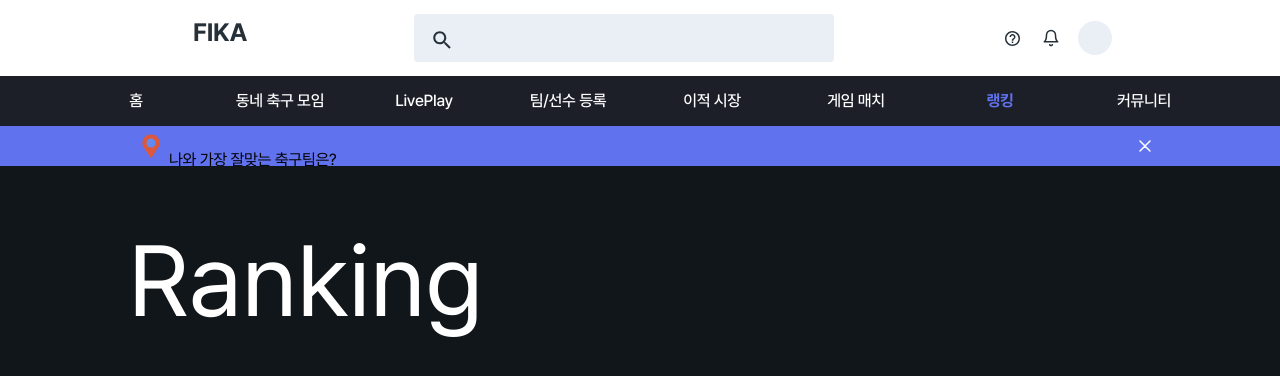
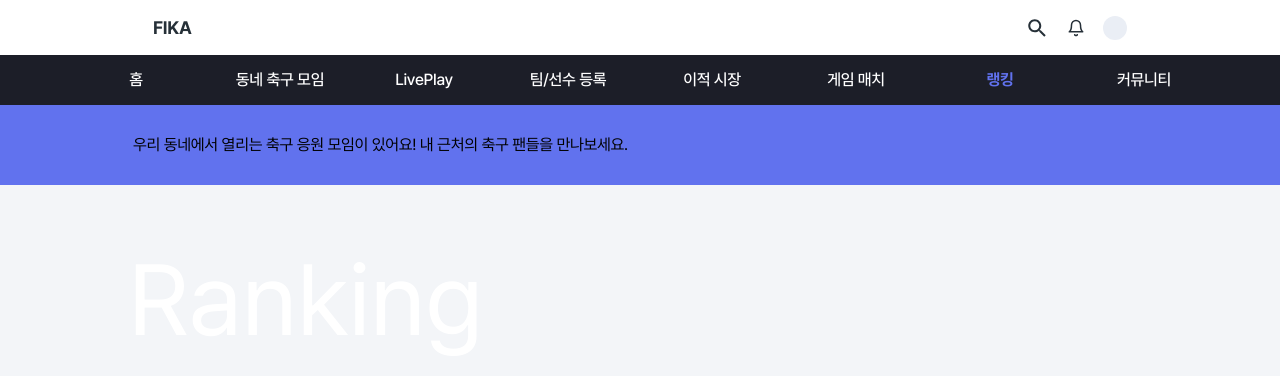
Before and after one commit to FIKA-viewvenger-s/FrontEnd, a Next.js app in the folder fika-front/: page /ranking in a window 1280 px wide. Shown: the top 376 px of the page. Built offline with nearby package versions, Linux system fonts and the light colour scheme.

Commit message:
feat : 우리 동네 축구펍 메인으로 수정 및 헤더영역 수정

```diff
--- a/fika-front/src/components/common/header/index.tsx
+++ b/fika-front/src/components/common/header/index.tsx
@@ -19,11 +19,11 @@ const Header: FC<HeaderProps> = ({ title, children }) => {
 
   return (
     <header className="w-full bg-white ">
-      <div className="py-3.5 w-full max-w-256 flex mx-auto justify-between px-10">
-        <div className="text-center ml-6.25 text-gray-100 text-[25px] font-bold">
+      <div className=" w-full max-w-256 flex mx-auto justify-between py-[14px] px-[25px] items-center">
+        <div className="text-center text-gray-100 text-[18px] font-bold">
           {title}
         </div>
-        <div>
+        {/* <div>
           <div className="text-black w-105">
             <Input
               name="search"
@@ -33,11 +33,11 @@ const Header: FC<HeaderProps> = ({ title, children }) => {
               control={control}
             />
           </div>
-        </div>
+        </div> */}
         <div className="flex justify-center gap-3.75 items-center cursor-pointer">
-          <Notific />
+          <Search />
           <Alarm />
-          <div className="rounded-[50%] w-8.5 h-8.5 bg-gray-20"></div>
+          <div className="rounded-[50%] w-6 h-6 bg-gray-20"></div>
         </div>
       </div>
       {children}
--- a/fika-front/src/components/common/widget/index.tsx
+++ b/fika-front/src/components/common/widget/index.tsx
@@ -9,59 +9,59 @@ const widgetListTest = [
 ];
 
 const Widget = () => {
-  const [showWidget, setShowWidget] = useState(true);
-  const [current, setCurrent] = useState<number>(0);
+  // const [showWidget, setShowWidget] = useState(true);
+  // const [current, setCurrent] = useState<number>(0);
 
-  const interval = useRef<NodeJS.Timeout>();
+  // const interval = useRef<NodeJS.Timeout>();
 
-  const handleInterval = (): (() => void) => {
-    interval.current = setInterval(() => {
-      setCurrent((prevState) => {
-        const nextIndex = (prevState + 1) % widgetListTest.length;
-        return nextIndex;
-      });
-    }, 5000);
-    return () => clearInterval(interval.current);
-  };
+  // const handleInterval = (): (() => void) => {
+  //   interval.current = setInterval(() => {
+  //     setCurrent((prevState) => {
+  //       const nextIndex = (prevState + 1) % widgetListTest.length;
+  //       return nextIndex;
+  //     });
+  //   }, 5000);
+  //   return () => clearInterval(interval.current);
+  // };
 
-  useEffect(() => {
-    const clear = handleInterval();
-    return clear;
-  }, []);
+  // useEffect(() => {
+  //   const clear = handleInterval();
+  //   return clear;
+  // }, []);
 
   return (
     <>
-      {showWidget && (
+      {/* {showWidget && ( */}
       <div className="bg-blue-primary w-full  flex justify-center items-center ">
         <ul className="flex items-center justify-between ml-2.5 w-256">
-            <div className="flex items-center">
-              <MapMarker />
+          <div className="flex items-center h-20">
+            {/* <MapMarker /> */}
 
-              <div className="flex flex-col overflow-hidden h-10">
-                {widgetListTest.map((item, index) => {
-                  return (
+            {/* <div className="flex flex-col overflow-hidden h-20 items-center"> */}
+            {/* {widgetListTest.map((item, index) => {
+                  return ( */}
             <li
-                      key={index}
               className={clsx(
-                        "py-2.5 animate-widget-animation",
-                        current === index ? "" : "hidden"
+                "py-2.5"
+                // current === index ? "" : "hidden"
               )}
             >
-                      {item}
+              우리 동네에서 열리는 축구 응원 모임이 있어요! 내 근처의 축구
+              팬들을 만나보세요.
             </li>
-                  );
-                })}
+            {/* );
+                })} */}
+            {/* </div> */}
           </div>
-            </div>
-            <div
+          {/* <div
               className="cursor-pointer"
               onClick={() => setShowWidget(false)}
             >
               <Cross fill="#fff" />
-            </div>
+            </div> */}
         </ul>
       </div>
-      )}
+      {/* )} */}
     </>
   );
 };
--- a/fika-front/src/pages/hometown-pub/index.tsx
+++ /dev/null
@@ -1,47 +0,0 @@
-import { ReactNode } from "react";
-import Header from "src/components/common/header";
-import Tabs from "src/components/common/tabs";
-import KakaoMap from "src/components/hometown-pub-item/KakaoMap";
-import ParticipatePlace from "src/components/hometown-pub-item/ParticipatePlace";
-import PlaceList from "src/components/hometown-pub-item/PlaceList";
-import Widget from "src/components/common/widget";
-import Plus from "src/ui/icon/Plus";
-import Button from "src/ui/Button";
-import MainBoard from "src/components/hometown-pub-item/MainBoard";
-
-/** NOTE: 다른페이지는 inner 사이즈가 1400px인데 동네 축구펍 페이지만 1024px로 작업 되어있음, why? */
-
-const HometownPub = () => {
-  return (
-    <div>
-      <div className="py-[15px] pr-[25px] text-right">
-        <Button className="WhiteRoundButton-width-2 w-max min-w-fit font-bold text-[15px] leading-[18px] text-black">
-          새 응원 장소 만들기
-          <Plus />
-        </Button>
-      </div>
-      <MainBoard />
-      <div className="flex justify-between gap-11">
-        <PlaceList />
-        <div>
-          <ParticipatePlace />
-          <KakaoMap />
-        </div>
-      </div>
-    </div>
-  );
-};
-
-HometownPub.getLayout = (page: ReactNode) => {
-  return (
-    <>
-      <Header title="FIKA">
-        <Tabs />
-        <Widget />
-      </Header>
-      <main>{page}</main>
-    </>
-  );
-};
-
-export default HometownPub;
--- a/fika-front/src/pages/index.tsx
+++ b/fika-front/src/pages/index.tsx
@@ -1,27 +1,55 @@
 import { ReactNode } from "react";
 import Header from "src/components/common/header";
 import Tabs from "src/components/common/tabs";
+import KakaoMap from "src/components/hometown-pub-item/KakaoMap";
+import ParticipatePlace from "src/components/hometown-pub-item/ParticipatePlace";
+import PlaceList from "src/components/hometown-pub-item/PlaceList";
 import Widget from "src/components/common/widget";
-import MainBanner from "src/components/home/MainBanner";
-import Ranking from "src/components/home/Ranking";
-import RecruitmentGame from "src/components/home/recruit-item/RecruitmentGame";
-import { NextPageWithLayout } from "src/types";
+import Plus from "src/ui/icon/Plus";
+import Button from "src/ui/Button";
+import MainBoard from "src/components/hometown-pub-item/MainBoard";
+import Cross from "src/ui/icon/Cross";
 
-const Home: NextPageWithLayout = () => {
+/** NOTE: 다른페이지는 inner 사이즈가 1400px인데 동네 축구펍 페이지만 1024px로 작업 되어있음, why? */
+
+const HometownPub = () => {
   return (
-    <div className="flex justify-center gap-8 mt-[30px]">
-      <MainBanner />
-      <RecruitmentGame />
-      <Ranking />
+    <div>
+      <div className="py-[10px] px-[25px] flex justify-between">
+        <div className="flex gap-[30px] items-center text-[14px]">
+          <div>우리 동네 설정</div>
+          <div className="flex gap-2">
+            <div className="flex bg-blue-primary rounded-[5px] pl-4 pr-2.5 py-2 gap-3 items-center text-white">
+              <div>서초구</div>
+              <Cross fill="#fff" />
+            </div>
+            <div className=" bg-white rounded-[5px] px-4 py-2 text-black">
+              내 동네 설정하기
+            </div>
+          </div>
+        </div>
+        <button className="bg-blue-primary py-3 px-5 rounded-full font-bold text-[14px] leading-[18px] text-white">
+          새 응원 모임 만들기
+          <Plus fill="#fff" />
+        </button>
+      </div>
+      <MainBoard />
+      <div className="flex justify-between gap-11">
+        <PlaceList />
+        <div>
+          <ParticipatePlace />
+          <KakaoMap />
+        </div>
+      </div>
     </div>
   );
 };
 
-Home.getLayout = (page: ReactNode) => {
+HometownPub.getLayout = (page: ReactNode) => {
   return (
     <>
       <Header title="FIKA">
-        <Tabs />
+        {/* <Tabs /> */}
         <Widget />
       </Header>
       <main>{page}</main>
@@ -29,4 +57,4 @@ Home.getLayout = (page: ReactNode) => {
   );
 };
 
-export default Home;
+export default HometownPub;
--- /dev/null
+++ b/fika-front/src/pages/main/index.tsx
@@ -0,0 +1,33 @@
+import { ReactNode } from "react";
+import Header from "src/components/common/header";
+import Tabs from "src/components/common/tabs";
+import Widget from "src/components/common/widget";
+import MainBanner from "src/components/home/MainBanner";
+import Ranking from "src/components/home/Ranking";
+import RecruitmentGame from "src/components/home/recruit-item/RecruitmentGame";
+import { NextPageWithLayout } from "src/types";
+
+const Home: NextPageWithLayout = () => {
+  //사용안함.
+  return (
+    <div className="flex justify-center gap-8 mt-[30px]">
+      <MainBanner />
+      <RecruitmentGame />
+      <Ranking />
+    </div>
+  );
+};
+
+Home.getLayout = (page: ReactNode) => {
+  return (
+    <>
+      <Header title="FIKA">
+        <Tabs />
+        <Widget />
+      </Header>
+      <main>{page}</main>
+    </>
+  );
+};
+
+export default Home;
--- a/fika-front/tailwind.config.js
+++ b/fika-front/tailwind.config.js
@@ -44,7 +44,7 @@ module.exports = {
           100: "#263038",
           bg: "#1C1E28",
         },
-        "main-bg-color": "#11161B",
+        "main-bg-color": "#f3f5f8",
         "page-menu-bg-color": "#171921",
         "light-gray-text-color": "#888C9B",
         "tab-selection-color": "#ADE64C",
--- a/fika-front/tailwind.css
+++ b/fika-front/tailwind.css
@@ -14,6 +14,8 @@
   }
   main {
     @apply max-w-[1024px] m-auto;
+
+    color: #263038;
   }
 
   #__next {
```
Lines whose indentation alone changed are shown as unchanged.
